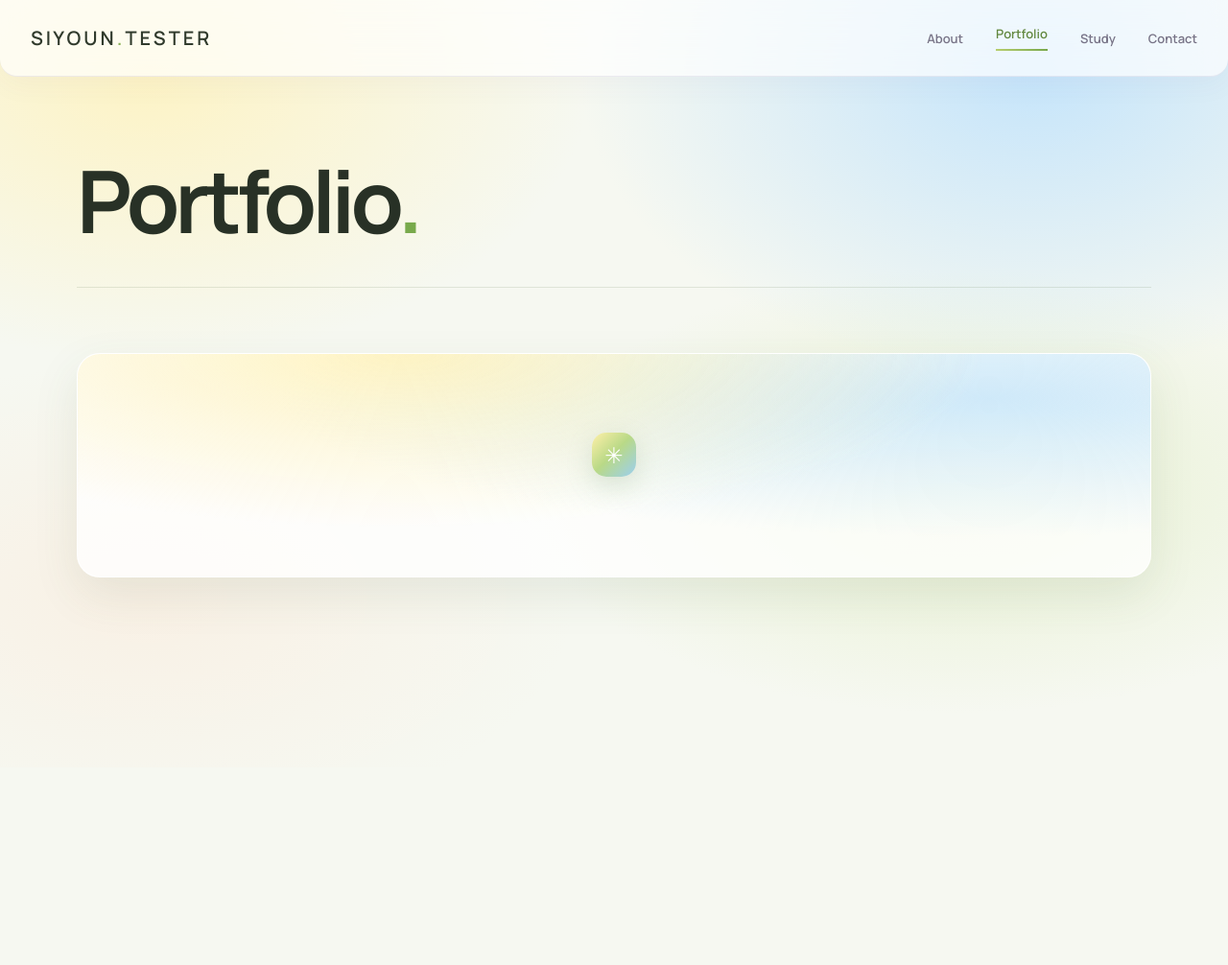
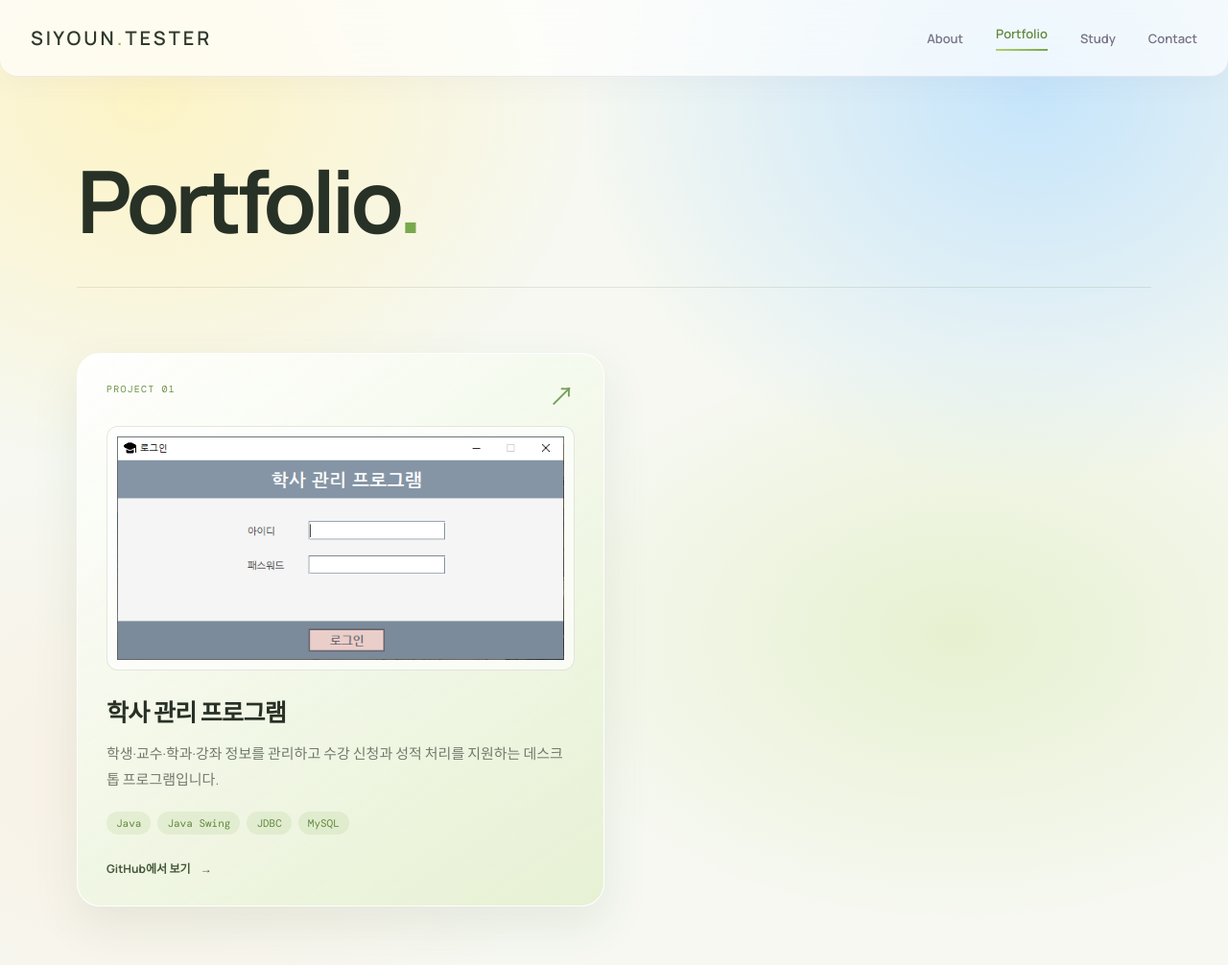
Before and after one commit to parksiyoun/portpolio, a plain HTML site: page portfolio.html in a window 1280 px wide. Shown: the whole page at 96% size. Before the commit the page ends 800 px from the top, so only its background shows below. Drawn offline with nearby package versions, Linux system fonts and the light colour scheme.

Commit message:
portpolio.html 페이지에 포트폴리오 추가

```diff
--- a/assets/css/style.css
+++ b/assets/css/style.css
@@ -169,6 +169,20 @@ a { color: inherit; text-decoration: none; }
 }
 .empty-icon { display: grid; place-items: center; width: 46px; height: 46px; margin: 0 auto 22px; border-radius: 15px; background: linear-gradient(135deg, #fff0a8, #b9d987 48%, #9bcff0); color: #fff; font-size: 23px; box-shadow: 0 9px 27px rgba(130, 164, 118, .24); }
 .eyebrow { margin: 0 0 11px; color: #6e9146; font: 10px var(--mono); letter-spacing: 1.2px; }
+.project-list { display: grid; grid-template-columns: repeat(2, minmax(0, 1fr)); gap: 20px; margin: 54px 0 88px; }
+.project-card { display: flex; flex-direction: column; min-height: 300px; padding: 30px; border: 1px solid rgba(255, 255, 255, .98); border-radius: 24px; background: linear-gradient(145deg, rgba(255, 255, 255, .94), rgba(226, 239, 204, .8)); box-shadow: 0 18px 48px rgba(72, 98, 55, .1); transition: transform .2s ease, box-shadow .2s ease; }
+.project-card:hover { transform: translateY(-5px); box-shadow: 0 22px 50px rgba(72, 98, 55, .16); }
+.project-card:focus-visible { outline: 3px solid #62883e; outline-offset: 4px; }
+.project-card-top { display: flex; align-items: start; justify-content: space-between; }
+.project-arrow { color: #789f59; font-size: 27px; line-height: 1; }
+.project-image { display: block; width: 100%; margin-top: 18px; padding: 10px; border: 1px solid rgba(75, 104, 57, .15); border-radius: 12px; background: rgba(255, 255, 255, .65); }
+.project-image img { display: block; width: 100%; height: auto; }
+.project-card h2 { margin: 24px 0 12px; font-size: 25px; letter-spacing: -.7px; }
+.project-card p { margin: 0; color: #727a6e; line-height: 1.8; }
+.project-tags { display: flex; flex-wrap: wrap; gap: 7px; margin: 20px 0 26px; }
+.project-tags span { padding: 5px 10px; border-radius: 999px; background: rgba(120, 169, 75, .12); color: #62883e; font: 11px var(--mono); }
+.project-link { margin-top: auto; color: #45583a; font-size: 12px; font-weight: 700; }
+.project-link span { margin-left: 8px; }
 
 .study-layout { display: grid; grid-template-columns: 190px minmax(0, 1fr); gap: 76px; }
 .study-sidebar { position: relative; padding-top: 110px; }
@@ -228,6 +242,8 @@ a { color: inherit; text-decoration: none; }
   .page-lead { font-size: 13px; }
   .intro-meta { margin-top: 32px; }
   .portfolio-empty { margin: 38px 0 65px; padding: 60px 20px; }
+  .project-list { grid-template-columns: 1fr; margin: 38px 0 65px; }
+  .project-card { padding: 26px; }
   .study-layout { display: block; }
   .study-sidebar { display: flex; gap: 10px; overflow-x: auto; padding-top: 24px; white-space: nowrap; }
   .side-link { gap: 6px; padding: 8px 0; }
--- a/portfolio.html
+++ b/portfolio.html
@@ -11,8 +11,17 @@
 <body>
   <header class="site-header"><nav class="nav-shell" aria-label="주요 메뉴"><a class="wordmark" href="index.html" aria-label="siyoun.tester 메인 페이지">siyoun<span>.</span>tester</a><button class="menu-toggle" aria-expanded="false" aria-controls="site-menu" aria-label="메뉴 열기"><span></span><span></span></button><div class="nav-links" id="site-menu"><a class="nav-link" href="index.html">About</a><a class="nav-link active" href="portfolio.html" aria-current="page">Portfolio</a><a class="nav-link" href="study.html">Study</a><a class="nav-link" href="contact.html">Contact</a></div></nav></header>
   <main class="wrap page-main">
-    <section class="page-intro"><h1>Portfolio<span class="period">.</span></h1><p class="page-lead"><div class="intro-meta"></div></section>
-    <section class="portfolio-empty" aria-label="프로젝트 목록"><span class="empty-icon">✳</span><p class="eyebrow"></p></section>
+    <section class="page-intro"><h1>Portfolio<span class="period">.</span></h1><div class="intro-meta"></div></section>
+    <section class="project-list" aria-label="프로젝트 목록">
+      <a class="project-card" href="https://github.com/parksiyoun/university_program" target="_blank" rel="noopener noreferrer" aria-label="학사 관리 프로그램 GitHub 저장소 보기 (새 창)">
+        <span class="project-card-top"><span class="eyebrow">PROJECT 01</span><span class="project-arrow" aria-hidden="true">↗</span></span>
+        <span class="project-image"><img src="assets/images/university-login.png" alt="학사 관리 프로그램 로그인 화면" width="586" height="293"></span>
+        <h2>학사 관리 프로그램</h2>
+        <p>학생·교수·학과·강좌 정보를 관리하고 수강 신청과 성적 처리를 지원하는 데스크톱 프로그램입니다.</p>
+        <span class="project-tags"><span>Java</span><span>Java Swing</span><span>JDBC</span><span>MySQL</span></span>
+        <span class="project-link">GitHub에서 보기 <span aria-hidden="true">→</span></span>
+      </a>
+    </section>
   </main>
 </body>
 </html>
```
Also changed, not shown: assets/images/university-login.png (added).
